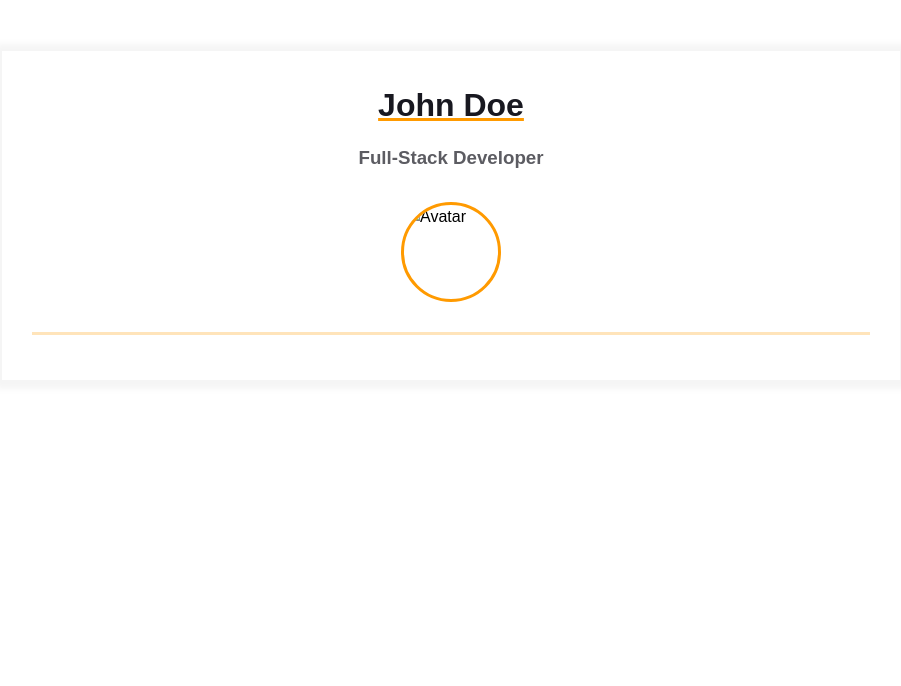
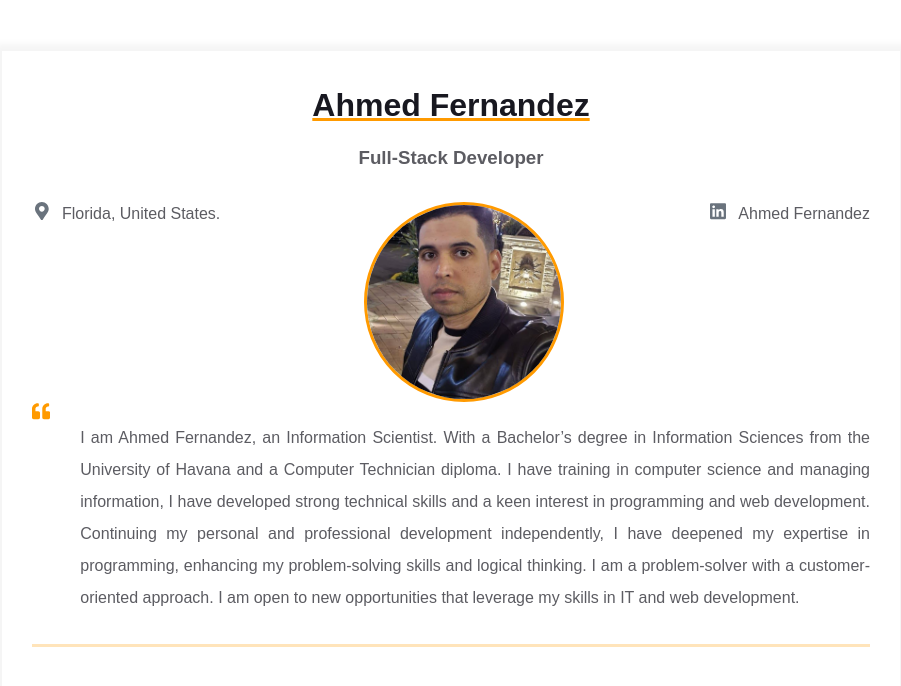
Before and after one commit to Krypter93/homepage, a plain HTML site: page index.html in a window 1280 px wide. Shown: the whole page, without its empty margins (189-1090 px from the left). Drawn offline with Linux system fonts and the light colour scheme.

Commit message:
Primary Personal Information Added

```diff
--- a/index.html
+++ b/index.html
@@ -11,21 +11,95 @@
       <div class="resume">
         <div class="container">
           <div class="resume__block">
-            <h1 class="contact-info__header">John Doe</h1>
+            <h1 class="contact-info__header">Ahmed Fernandez</h1>
             <h3 class="contact-info__sub-header">Full-Stack Developer</h3>
-
             <div class="contact_info_container fh">
-              <div class="contact-info__block"></div>
+              <div class="contact-info__block">
+                <a href="" rel="author" class="contact-info__item">
+                  <div class="contact-info__item-icon-wrapper">
+                    <svg
+                      class="contact-info__item-icon"
+                      xmlns="http://www.w3.org/2000/svg"
+                      viewBox="0 0 384 512"
+                    >
+                      <path
+                        d="M172.268 501.67C26.97 291.031 0 269.413 0 192 0 85.961 85.961 0
+                          192 0s192 85.961 192 192c0 77.413-26.97 99.031-172.268 309.67-9.535
+                          13.774-29.93 13.773-39.464 0zM192 272c44.183 0 80-35.817
+                          80-80s-35.817-80-80-80-80 35.817-80 80 35.817 80 80 80z"
+                      ></path>
+                    </svg>
+                  </div>
+                  <span>Florida, United States.</span>
+                </a>
+              </div>
 
               <div class="contact-info__block contact-info__block--center">
                 <img
                   class="contact-info__avatar"
-                  src="assets/avatar.png"
+                  src="assets/profile_pic.jpg"
                   alt="Avatar"
                 />
               </div>
 
-              <div class="contact-info__block"></div>
+              <div class="contact-info__block">
+                <a
+                  href="https://www.linkedin.com/in/ahmed-fernández"
+                  rel="author"
+                  class="contact-info__item"
+                >
+                  <div class="contact-info__item-icon-wrapper">
+                    <svg
+                      class="contact-info__item-icon"
+                      xmlns="http://www.w3.org/2000/svg"
+                      viewBox="0 0 448 512"
+                    >
+                      <path
+                        d="M416 32H31.9C14.3 32 0 46.5 0 64.3v383.4C0 465.5 14.3 480 31.9
+                          480H416c17.6 0 32-14.5 32-32.3V64.3c0-17.8-14.4-32.3-32-32.3zM135.4
+                          416H69V202.2h66.5V416zm-33.2-243c-21.3 0-38.5-17.3-38.5-38.5S80.9
+                          96 102.2 96c21.2 0 38.5 17.3 38.5 38.5 0 21.3-17.2 38.5-38.5
+                          38.5zm282.1 243h-66.4V312c0-24.8-.5-56.7-34.5-56.7-34.6 0-39.9
+                          27-39.9 54.9V416h-66.4V202.2h63.7v29.2h.9c8.9-16.8 30.6-34.5
+                          62.9-34.5 67.2 0 79.7 44.3 79.7 101.9V416z"
+                      ></path>
+                    </svg>
+                  </div>
+                  <span>Ahmed Fernandez</span>
+                </a>
+              </div>
+            </div>
+            <div class="intro">
+              <div class="intro__icon-wrapper">
+                <svg
+                  class="intro__icon"
+                  xmlns="http://www.w3.org/2000/svg"
+                  viewBox="0 0 512 512"
+                >
+                  <path
+                    d="M464 256h-80v-64c0-35.3 28.7-64 64-64h8c13.3 0 24-10.7
+                      24-24V56c0-13.3-10.7-24-24-24h-8c-88.4 0-160 71.6-160 160v240c0
+                      26.5 21.5 48 48 48h128c26.5 0 48-21.5
+                      48-48V304c0-26.5-21.5-48-48-48zm-288 0H96v-64c0-35.3 28.7-64
+                      64-64h8c13.3 0 24-10.7 24-24V56c0-13.3-10.7-24-24-24h-8C71.6 32 0
+                      103.6 0 192v240c0 26.5 21.5 48 48 48h128c26.5 0
+                      48-21.5 48-48V304c0-26.5-21.5-48-48-48z"
+                  ></path>
+                </svg>
+              </div>
+              <p class="intro_text">
+                I am Ahmed Fernandez, an Information Scientist. With a
+                Bachelor’s degree in Information Sciences from the University of
+                Havana and a Computer Technician diploma. I have training in
+                computer science and managing information, I have developed
+                strong technical skills and a keen interest in programming and
+                web development. Continuing my personal and professional
+                development independently, I have deepened my expertise in
+                programming, enhancing my problem-solving skills and logical
+                thinking. I am a problem-solver with a customer-oriented
+                approach. I am open to new opportunities that leverage my skills
+                in IT and web development.
+              </p>
             </div>
           </div>
         </div>
--- a/styles.css
+++ b/styles.css
@@ -126,8 +126,8 @@
 
 .contact-info__avatar {
   border-radius: 50%;
-  width: 100px;
-  height: 100px;
+  width: 200px;
+  height: 200px;
   object-fit: cover;
   border: 3px solid;
   border-color: var(--text-decoration-color);
@@ -159,6 +159,8 @@
   .intro_text {
     color: var(--secondary-text-color);
     text-align: justify;
+    line-height: 2;
+    margin-top: 20px;
   }
 
   .skills__header {
```
